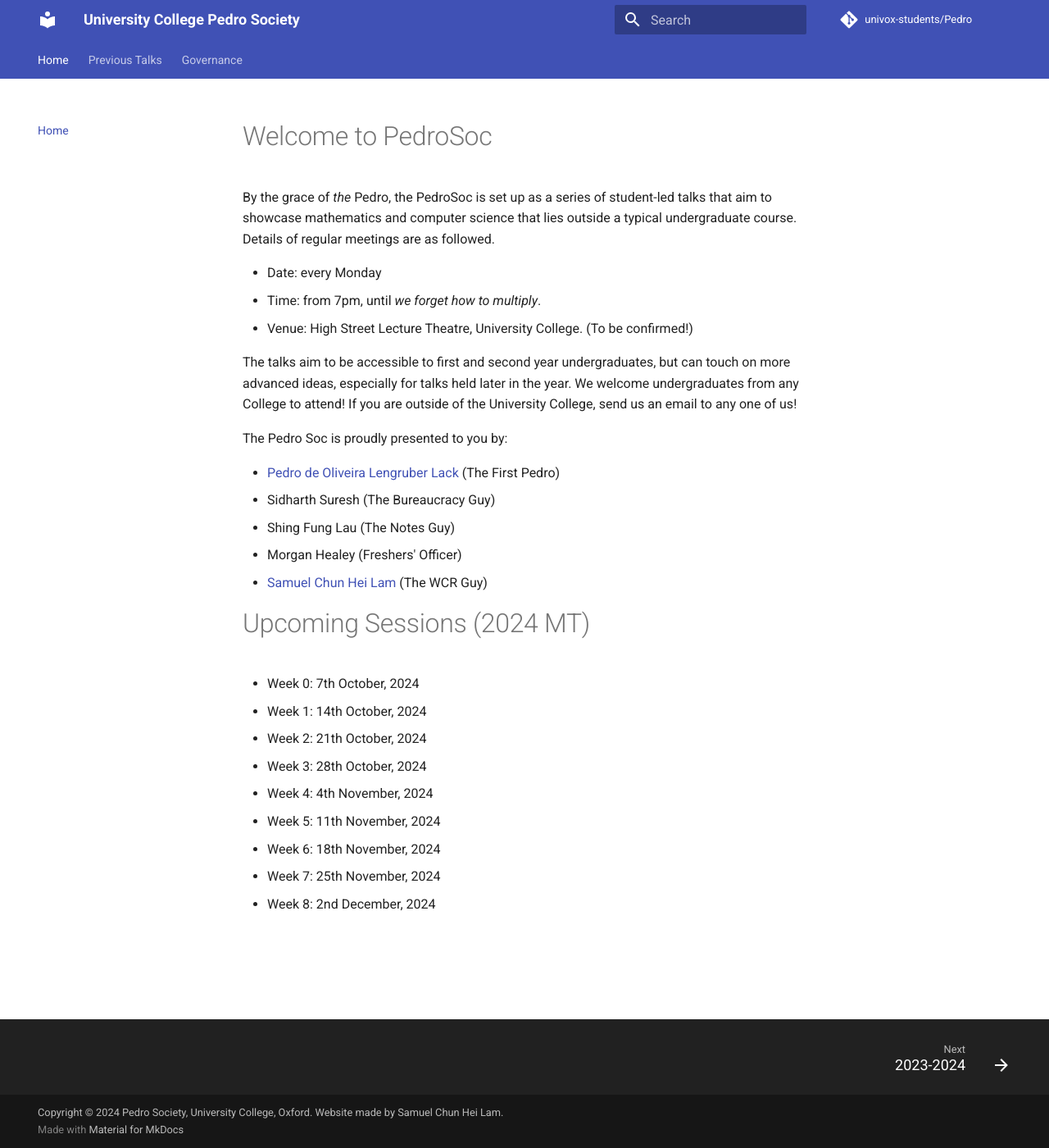
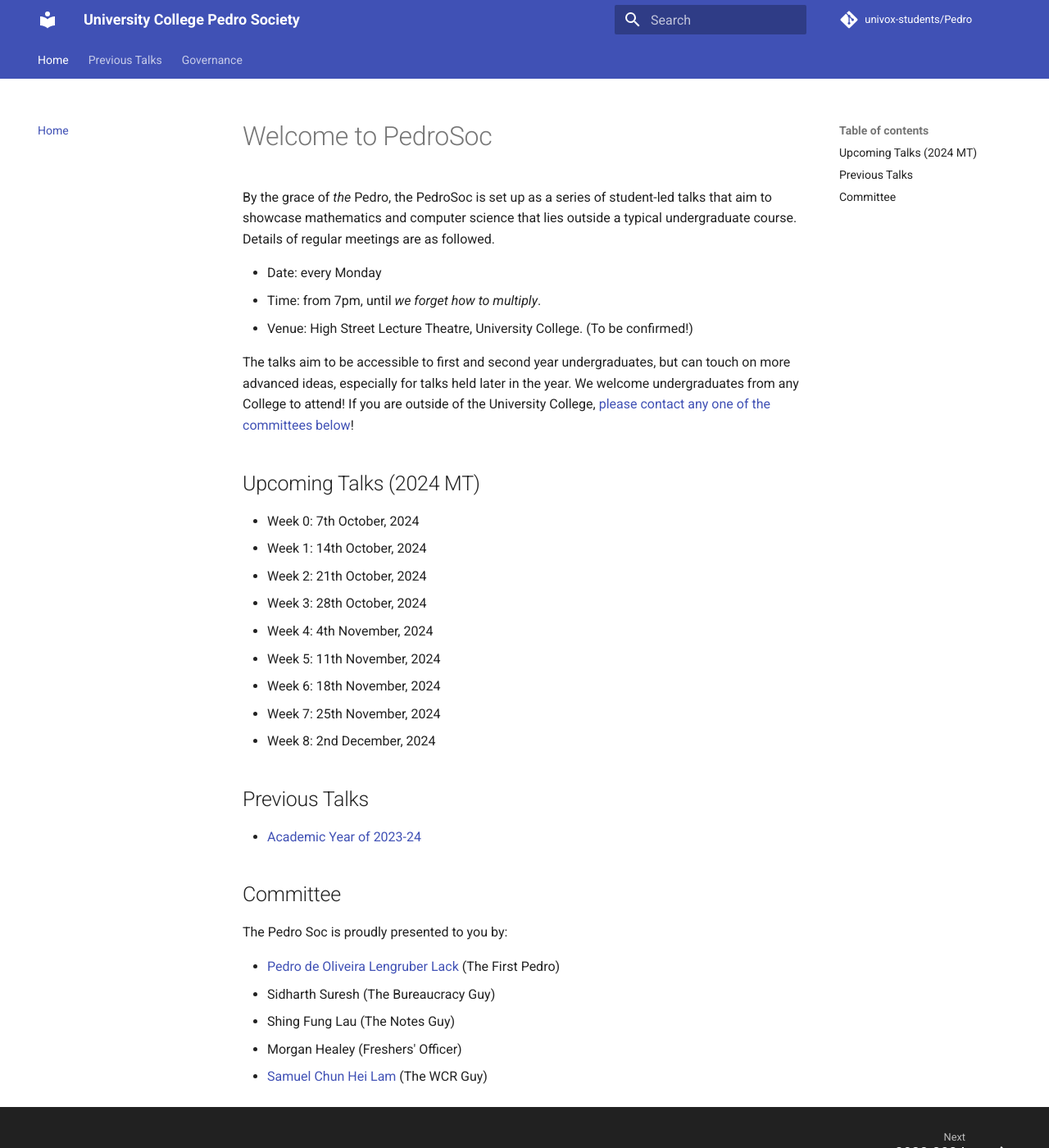
Before and after one commit to univox-students/Pedro, an MkDocs documentation site: the page built from docs/index.md, in a window 1280 px wide and 1400 px high. Shown: the whole window at 82% size. Built offline with MkDocs 1.6.1 and Material for MkDocs 9.7.7, drawn with Linux system fonts in a browser that asks for light colours; comment, search, counter and statistics services are not loaded.

Commit message:
Update index.md

```diff
--- a/docs/index.md
+++ b/docs/index.md
@@ -5,17 +5,9 @@ By the grace of *the* Pedro, the PedroSoc is set up as a series of student-led t
 - Time: from 7pm, until *we forget how to multiply*.
 - Venue: High Street Lecture Theatre, University College. (To be confirmed!)
 
-The talks aim to be accessible to first and second year undergraduates, but can touch on more advanced ideas, especially for talks held later in the year. We welcome undergraduates from any College to attend! If you are outside of the University College, send us an email to any one of us!
+The talks aim to be accessible to first and second year undergraduates, but can touch on more advanced ideas, especially for talks held later in the year. We welcome undergraduates from any College to attend! If you are outside of the University College, [please contact any one of the committees below](#committee)!
 
-The Pedro Soc is proudly presented to you by:
-
-- [Pedro de Oliveira Lengruber Lack](mailto:pedro.lack@univ.ox.ac.uk) (The First Pedro)
-- Sidharth Suresh (The Bureaucracy Guy)
-- Shing Fung Lau (The Notes Guy)
-- Morgan Healey (Freshers' Officer)
-- [Samuel Chun Hei Lam](https://wcr.univ.ox.ac.uk/profile/Samuel-CHLam) (The WCR Guy)
-
-# Upcoming Sessions (2024 MT)
+## Upcoming Talks (2024 MT)
 - Week 0: 7th October, 2024
 - Week 1: 14th October, 2024
 - Week 2: 21th October, 2024
@@ -25,3 +17,16 @@ The Pedro Soc is proudly presented to you by:
 - Week 6: 18th November, 2024
 - Week 7: 25th November, 2024
 - Week 8: 2nd December, 2024
+
+## Previous Talks
+- [Academic Year of 2023-24](/prev_talks/2324)
+
+## Committee
+
+The Pedro Soc is proudly presented to you by:
+
+- [Pedro de Oliveira Lengruber Lack](mailto:pedro.lack@univ.ox.ac.uk) (The First Pedro)
+- Sidharth Suresh (The Bureaucracy Guy)
+- Shing Fung Lau (The Notes Guy)
+- Morgan Healey (Freshers' Officer)
+- [Samuel Chun Hei Lam](https://wcr.univ.ox.ac.uk/profile/Samuel-CHLam) (The WCR Guy)
```
